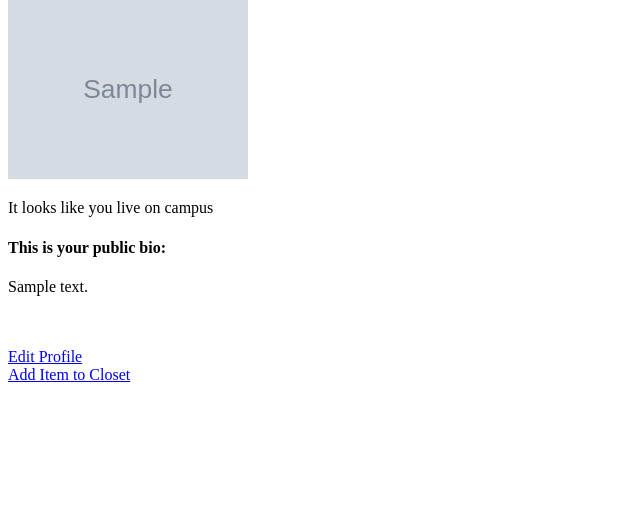
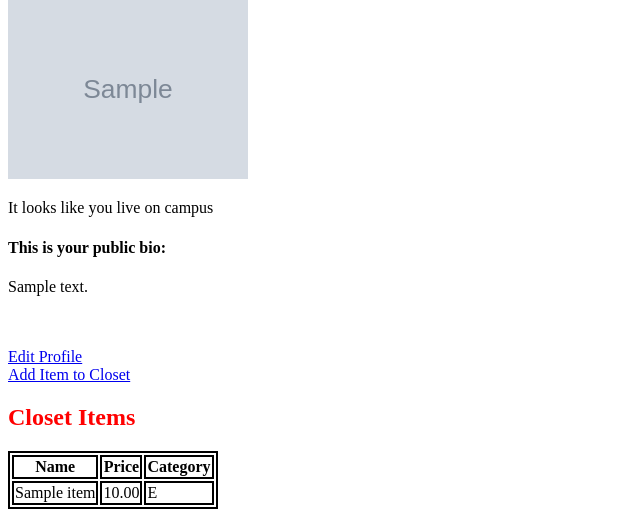
Before and after one commit to smdalton/slugtrades, a Django app: page /profile/ in a window 1280 px wide. Shown: the part 325-842 px from the top of the page, without its empty margins (0-640 px from the left). Before the commit the page ends 707 px from the top, so only its background shows below. Run offline with Django 3.2, Linux system fonts and the light colour scheme; a user stored in the database is signed in; tables that the repository leaves empty hold one stand-in row (values such as "Sample post"); grey boxes marked "Sample" are stand-in pictures; some libraries are stand-ins or nearby versions.

Commit message:
Closet item data showing as a table view

```diff
--- a/slug_trade/requirements.txt
+++ b/slug_trade/requirements.txt
@@ -1,3 +1,4 @@
 virtualenv==15.2.0
 django==1.9.13
 pillow
+Faker
--- a/slug_trade/slug_trade_app/views.py
+++ b/slug_trade/slug_trade_app/views.py
@@ -5,8 +5,7 @@ from django.contrib.auth.models import User
 from .models import UserProfile
 from slug_trade_app.forms import UserProfileForm, UserModelForm, ProfilePictureForm, ClosetItem, ClosetItemPhotos, UserForm, SignupUserProfileForm
 from . import models
-from slug_trade_app.models import ItemImage
-from slug_trade_app.models import UserProfile
+from slug_trade_app.models import ItemImage, UserProfile,Item
 
 # Create your views here.
 debug = False
@@ -58,10 +57,17 @@ def show_users(request):
 
 
 def profile(request):
+    items = Item.objects.all()
+    for item in items:
+        print (item)
+        # print ("\n")
+    items_list = {"items_list":items}
+
     if request.user.is_authenticated():
         if debug:
             print(request.user)
-        return render(request, 'slug_trade_app/profile.html', {'user': request.user})
+        # return render(request, 'slug_trade_app/profile.html', {'user': request.user})
+        return render(request, 'slug_trade_app/profile.html', context=items_list)
     else:
         return render(request, 'slug_trade_app/not_authenticated.html')
 
--- a/slug_trade/static/css/styles.css
+++ b/slug_trade/static/css/styles.css
@@ -30,3 +30,7 @@ h2 {
 .pop-img {
   display: none;
 }
+
+.closet-item-container table, th, td{
+  border: 2px solid black;
+}
--- a/slug_trade/templates/slug_trade_app/profile.html
+++ b/slug_trade/templates/slug_trade_app/profile.html
@@ -22,4 +22,30 @@ URL is: {{ user.userprofile.profile_picture.url }}
 
 <a href="/edit_profile/">Edit Profile</a><br>
 <a href="/add_closet_item/">Add Item to Closet</a>
+
+<h2>Closet Items</h2>
+
+<div class="closet-item-container">
+  <table>
+    {% if items_list %}
+    <thread>
+      <th>Name</th>
+      <th>Price</th>
+      <th>Category</th>
+    </thread>
+
+    {% for item in items_list%}
+    <tr>
+      <td>{{item.name}}</td>
+      <td>{{item.price}}</td>
+      <td>{{item.category}}</td>
+    </tr>
+    {% endfor %}
+  </table>
+  {% else%}
+  <p>NO ITEMS FOUND</p>
+  {% endif %}
+
+</div>
+
 {% endblock %}
```
